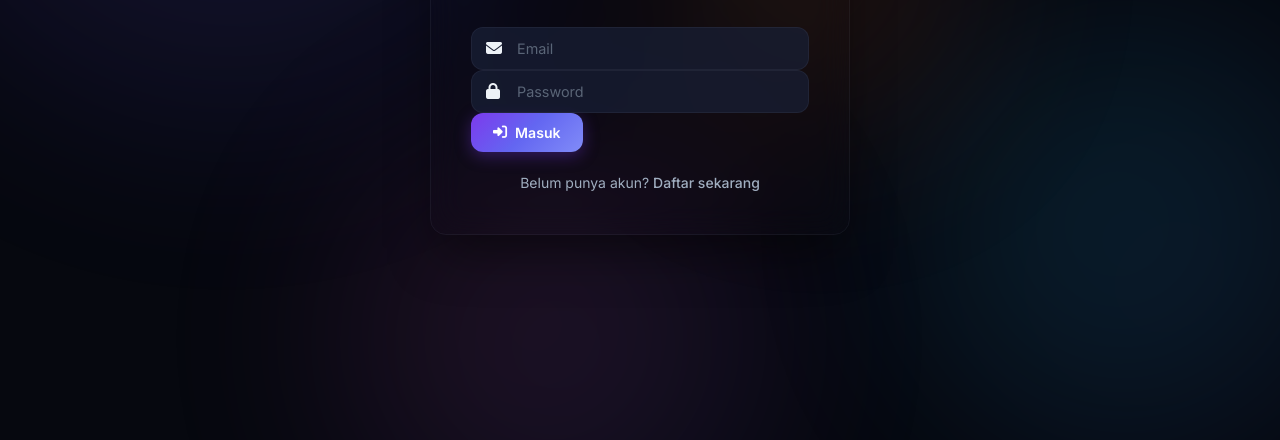
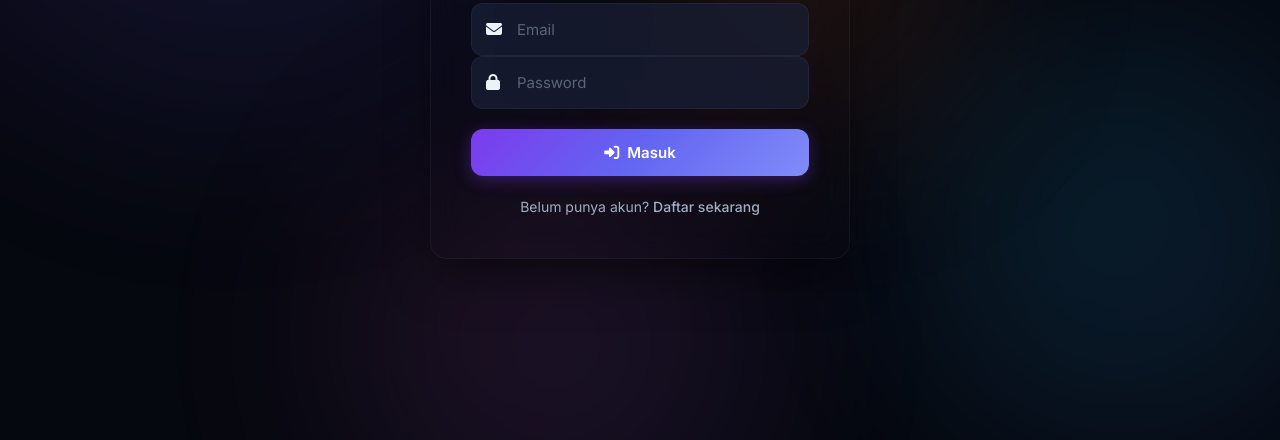
Before and after one commit to Ayyub22/Website-To-Do, a website: page index.html in a window 1280 px wide. Shown: the part 360-800 px from the top of the page. Drawn offline with Linux system fonts and the light colour scheme.

Commit message:
Update style.css

```diff
--- a/frontend/css/style.css
+++ b/frontend/css/style.css
@@ -1449,14 +1449,25 @@ input[value="high"]:checked + .priority-high {
 }
 
 .input-wrapper input {
-  padding-left: 45px;
+  padding: 16px 16px 16px 45px;
   width: 100%;
+  font-size: 15px;
+  border-radius: var(--radius-md);
 }
 
 .input-wrapper input:focus + .input-icon,
 .input-wrapper input:not(:placeholder-shown) + .input-icon {
   color: var(--primary-light);
 }
+
+.btn-block {
+  width: 100%;
+  justify-content: center;
+  padding: 14px;
+  font-size: 15px;
+  margin-top: 20px;
+}
+
 
 @media (max-width: 480px) {
   .auth-card {
```
